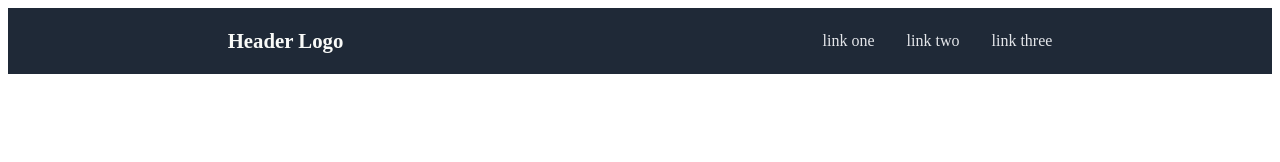
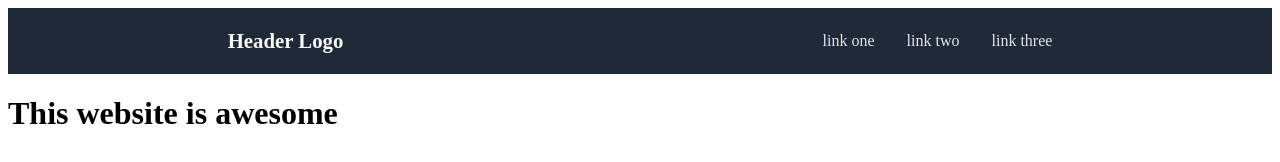
Before and after one commit to xBioTech/Landing-Page, a plain HTML site: page index.html in a window 1280 px wide. Drawn offline with Linux system fonts and the light colour scheme.

Commit message:
Fixed Flexbox Problems for Header

```diff
--- a/index.html
+++ b/index.html
@@ -8,7 +8,8 @@
     <title>Landing Page</title>
 </head>
 <body>
-<div class="header">
+    <div class="header">
+<div class="flexbox">
     <div class="header-left">
 <p>Header Logo</p>
 </div>
@@ -19,6 +20,12 @@
     <li><a href="#">link three</a></li>
 </ul>
 </div>
+</div>
+<div class="header-main-text">
+<h1>This website is awesome</h1>
+
+</div>
+
 
 </div>
 
--- a/style.css
+++ b/style.css
@@ -1,4 +1,4 @@
-.header {
+.flexbox{
     display: flex;
     justify-content: space-around;
     align-items: center;
```
